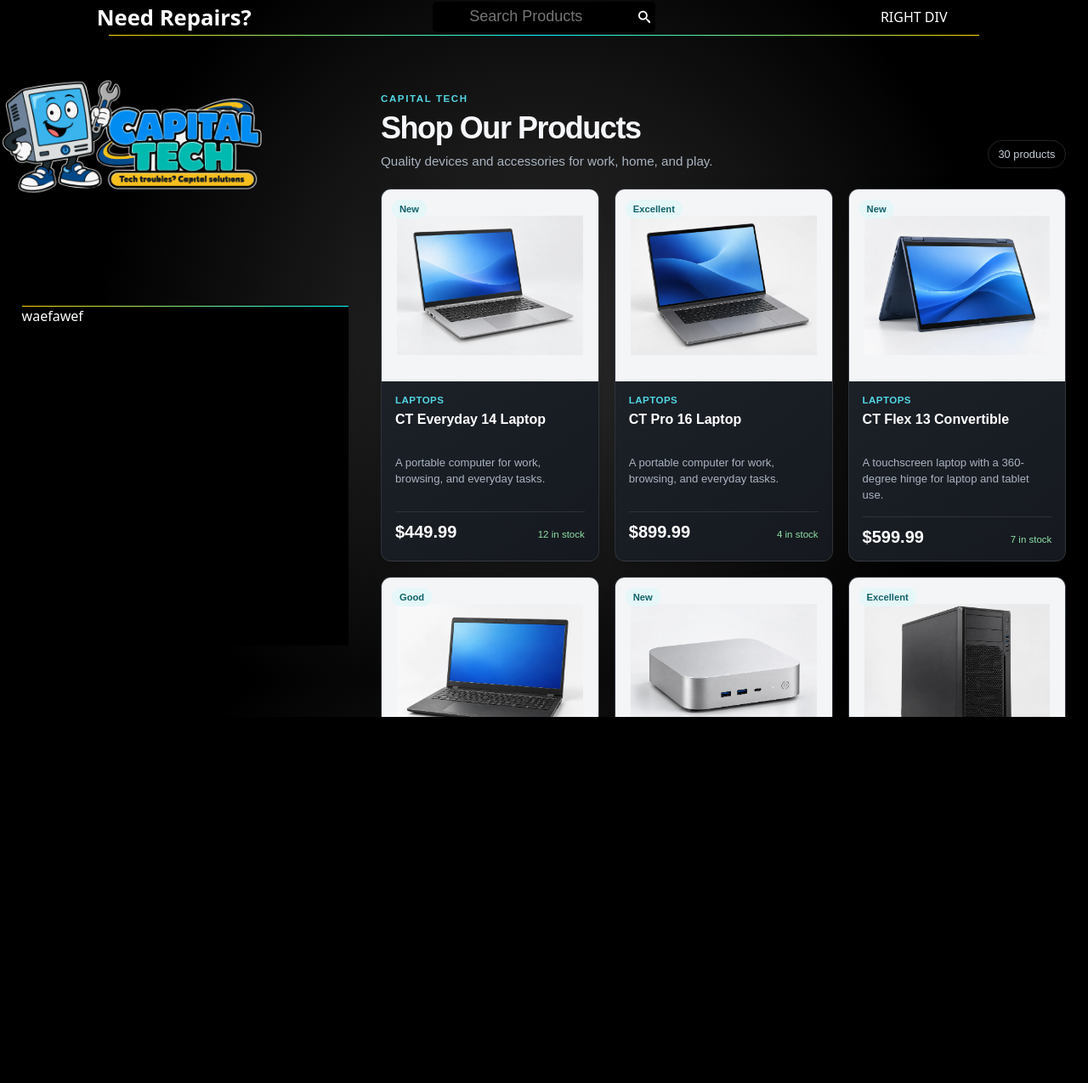
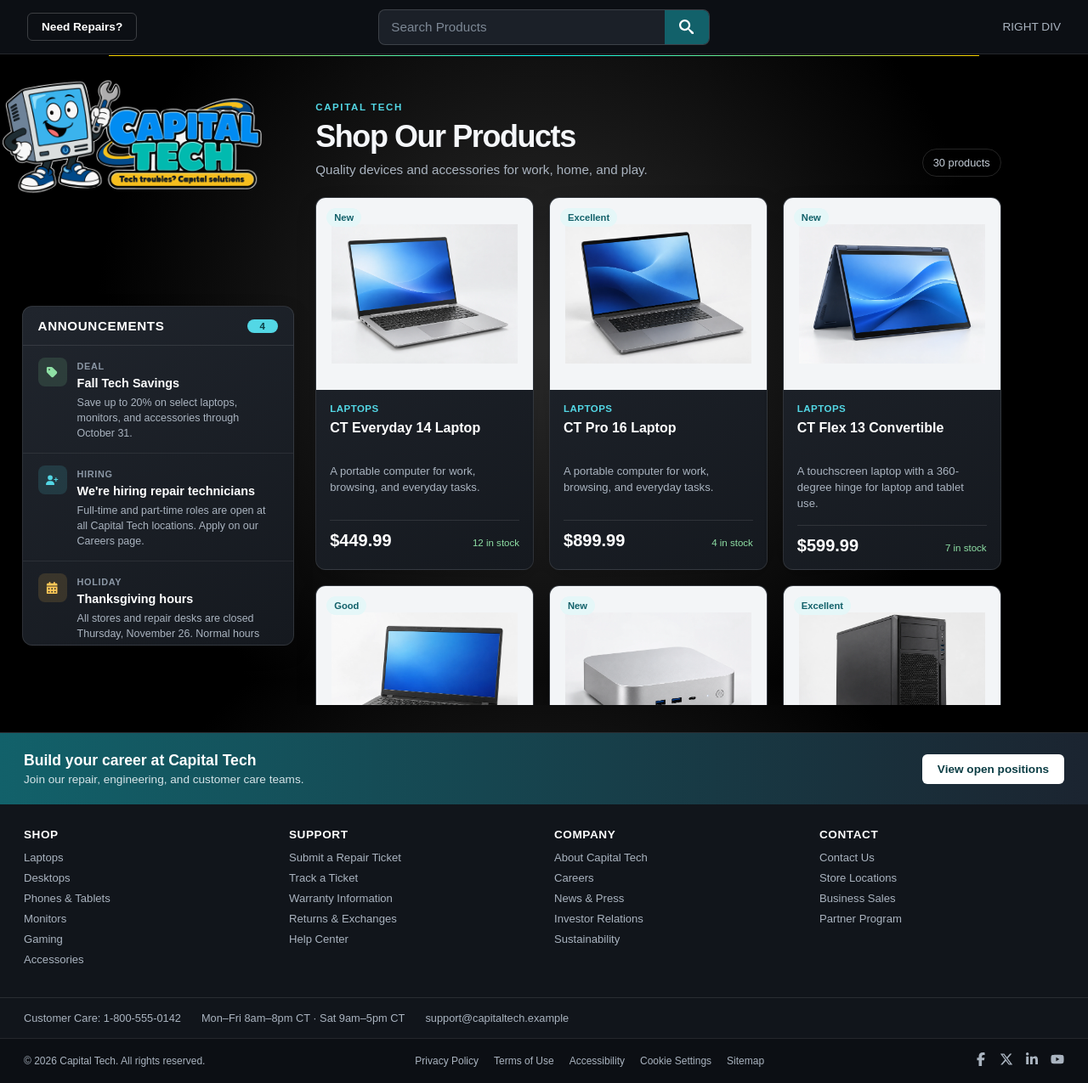
Before and after one commit to joshjones49/ticketing-system, a React (Vite) app in the folder torch-ticket-system/: page / in a window 1280 px wide. Shown: the whole page at 85% size. Before the commit the page ends 844 px from the top, so only its background shows below. Built offline with nearby package versions, Linux system fonts and the light colour scheme.

Commit message:
Used copilot to update CSS to an enterpirise look

```diff
--- a/torch-ticket-system/src/App.css
+++ b/torch-ticket-system/src/App.css
@@ -1,7 +1,7 @@
 .App {
   display: flex;
   flex-direction: column;
-  height: 100vh;
+  min-height: 100vh;
   width: 100vw;
   align-items: center;
 }
--- a/torch-ticket-system/src/App.jsx
+++ b/torch-ticket-system/src/App.jsx
@@ -4,6 +4,7 @@ import { Router, Route } from 'react-router-dom'
 import Navbar from './components/Navbar/Navbar'
 import Notif from './components/Notifications/Notif'
 import Main from './components/Main/Main'
+import Footer from './components/Footer/Footer'
 
 import tech_logo from './assets/logos/techLogo.png'
 
@@ -16,6 +17,7 @@ function App() {
       <img className="tech-logo" src={tech_logo} alt="Capital Tech" />
       <Notif />
       <Main />
+      <Footer />
     </div>
   )
 }
--- /dev/null
+++ b/torch-ticket-system/src/components/Footer/Footer.css
@@ -0,0 +1,126 @@
+.footer {
+  margin-top: auto;
+  width: 100%;
+  border-top: 1px solid rgb(255 255 255 / 10%);
+  background: #11151b;
+  color: #aab4c0;
+  font-family: Arial, sans-serif;
+  overflow: hidden;
+}
+
+.footer a {
+  color: inherit;
+  text-decoration: none;
+  transition: color 150ms ease;
+}
+
+.footer a:hover {
+  color: #53d7e5;
+}
+
+.footer ul {
+  margin: 0;
+  padding: 0;
+  list-style: none;
+}
+
+.footer-careers {
+  display: flex;
+  align-items: center;
+  justify-content: space-between;
+  gap: 20px;
+  padding: 22px 28px;
+  background: linear-gradient(90deg, #12616a, #1b2430);
+}
+
+.footer-careers h3 {
+  margin: 0 0 4px;
+  color: #fff;
+  font-size: 1.1rem;
+}
+
+.footer-careers p {
+  margin: 0;
+  font-size: 0.85rem;
+  color: #d6e4e8;
+}
+
+.footer .footer-cta {
+  flex: 0 0 auto;
+  padding: 10px 18px;
+  border-radius: 6px;
+  background: #fff;
+  color: #0b3d44;
+  font-size: 0.85rem;
+  font-weight: 700;
+}
+
+.footer .footer-cta:hover {
+  color: #0b3d44;
+  background: #e5f7f8;
+}
+
+.footer-columns {
+  display: grid;
+  grid-template-columns: repeat(auto-fit, minmax(150px, 1fr));
+  gap: 24px;
+  padding: 28px;
+}
+
+.footer-column h4 {
+  margin: 0 0 12px;
+  color: #fff;
+  font-size: 0.85rem;
+  letter-spacing: 0.04em;
+  text-transform: uppercase;
+}
+
+.footer-column li {
+  margin-bottom: 9px;
+  font-size: 0.82rem;
+}
+
+.footer-contact {
+  display: flex;
+  flex-wrap: wrap;
+  gap: 8px 24px;
+  padding: 16px 28px;
+  border-top: 1px solid rgb(255 255 255 / 10%);
+  font-size: 0.8rem;
+  font-style: normal;
+}
+
+.footer-bottom {
+  display: flex;
+  flex-wrap: wrap;
+  align-items: center;
+  justify-content: space-between;
+  gap: 14px 24px;
+  padding: 16px 28px;
+  border-top: 1px solid rgb(255 255 255 / 10%);
+  background: #0c0f14;
+  font-size: 0.75rem;
+}
+
+.footer-bottom p {
+  margin: 0;
+}
+
+.footer-legal {
+  display: flex;
+  flex-wrap: wrap;
+  gap: 6px 18px;
+}
+
+.footer-socials {
+  display: flex;
+  gap: 14px;
+  font-size: 1rem;
+}
+
+@media (max-width: 600px) {
+  .footer-careers {
+    flex-direction: column;
+    align-items: flex-start;
+  }
+}
--- /dev/null
+++ b/torch-ticket-system/src/components/Footer/Footer.jsx
@@ -0,0 +1,80 @@
+import './Footer.css'
+
+import { FaFacebookF, FaLinkedinIn, FaXTwitter, FaYoutube } from 'react-icons/fa6'
+
+const columns = [
+  {
+    title: 'Shop',
+    links: ['Laptops', 'Desktops', 'Phones & Tablets', 'Monitors', 'Gaming', 'Accessories'],
+  },
+  {
+    title: 'Support',
+    links: ['Submit a Repair Ticket', 'Track a Ticket', 'Warranty Information', 'Returns & Exchanges', 'Help Center'],
+  },
+  {
+    title: 'Company',
+    links: ['About Capital Tech', 'Careers', 'News & Press', 'Investor Relations', 'Sustainability'],
+  },
+  {
+    title: 'Contact',
+    links: ['Contact Us', 'Store Locations', 'Business Sales', 'Partner Program'],
+  },
+]
+
+const socials = [
+  { label: 'Facebook', icon: <FaFacebookF /> },
+  { label: 'X', icon: <FaXTwitter /> },
+  { label: 'LinkedIn', icon: <FaLinkedinIn /> },
+  { label: 'YouTube', icon: <FaYoutube /> },
+]
+
+const legal = ['Privacy Policy', 'Terms of Use', 'Accessibility', 'Cookie Settings', 'Sitemap']
+
+const Footer = () => {
+  return (
+    <footer className='footer'>
+      <div className='footer-careers'>
+        <div>
+          <h3>Build your career at Capital Tech</h3>
+          <p>Join our repair, engineering, and customer care teams.</p>
+        </div>
+        <a className='footer-cta' href='#careers'>View open positions</a>
+      </div>
+
+      <div className='footer-columns'>
+        {columns.map((column) => (
+          <nav className='footer-column' key={column.title} aria-label={column.title}>
+            <h4>{column.title}</h4>
+            <ul>
+              {column.links.map((link) => (
+                <li key={link}><a href='#'>{link}</a></li>
+              ))}
+            </ul>
+          </nav>
+        ))}
+      </div>
+
+      <address className='footer-contact'>
+        <span>Customer Care: 1-800-555-0142</span>
+        <span>Mon–Fri 8am–8pm CT · Sat 9am–5pm CT</span>
+        <a href='mailto:support@capitaltech.example'>support@capitaltech.example</a>
+      </address>
+
+      <div className='footer-bottom'>
+        <p>© {new Date().getFullYear()} Capital Tech. All rights reserved.</p>
+        <ul className='footer-legal'>
+          {legal.map((item) => (
+            <li key={item}><a href='#'>{item}</a></li>
+          ))}
+        </ul>
+        <div className='footer-socials'>
+          {socials.map((social) => (
+            <a key={social.label} href='#' aria-label={social.label}>{social.icon}</a>
+          ))}
+        </div>
+      </div>
+    </footer>
+  )
+}
+
+export default Footer
--- a/torch-ticket-system/src/components/Main/Main.css
+++ b/torch-ticket-system/src/components/Main/Main.css
@@ -1,9 +1,8 @@
 .main {
-  position: absolute;
-  top: 80px;
-  left: 32%;
+  align-self: flex-end;
+  margin: 24px 5% 32px 0;
   width: 63%;
-  height: calc(100vh - 96px);
+  height: calc(100vh - 120px);
   padding: 30px clamp(18px, 3vw, 42px);
   overflow-y: auto;
   color: #f5f7fa;
@@ -185,10 +184,8 @@
 
 @media (max-width: 760px) {
   .main {
-    top: 80px;
-    left: 0;
+    margin-right: 0;
     width: 100%;
-    height: calc(100vh - 90px);
     padding: 24px 16px;
   }
 
--- a/torch-ticket-system/src/components/Navbar/Navbar.css
+++ b/torch-ticket-system/src/components/Navbar/Navbar.css
@@ -1,58 +1,86 @@
 .navbar{
-    height: 5%;
+    box-sizing: border-box;
+    height: 64px;
     width: 100vw;
-    background-color: transparent;
+    padding: 0 32px;
+    background-color: #0c0f14;
+    border-bottom: 1px solid rgb(255 255 255 / 10%);
+    font-family: Arial, sans-serif;
     display: flex;
     align-items: center;
     justify-content: space-between;
+    gap: 24px;
 }
 
 .nav-divs{
     height: 100%;
-    width: 32%;
+    flex: 1 1 0;
     display: flex;
     align-items: center;
     justify-content: center;
+    color: #aab4c0;
+    font-size: 0.85rem;
+}
+
+.nav-divs:first-child{
+    justify-content: flex-start;
+}
+
+.nav-divs:last-child{
+    justify-content: flex-end;
 }
 
 .search{
     display: flex;
-    justify-content: center;
     align-items: center;
-    height: 100%;
-    width: 43%;
-    /* background-image: linear-gradient(to right, blue, purple, red, purple, blue); */
+    width: 100%;
+    max-width: 520px;
+    height: 40px;
+    border: 1px solid rgb(255 255 255 / 15%);
+    border-radius: 8px;
+    background: #1b2028;
+    overflow: hidden;
+    transition: border-color 150ms ease, box-shadow 150ms ease;
+}
+
+.search:focus-within{
+    border-color: #53d7e5;
+    box-shadow: 0 0 0 3px rgb(83 215 229 / 20%);
 }
 
 .search > button{
-    background-color: black;
+    background-color: #12616a;
     border: none;
-    height: 92%;
-    width: 15%;
-    border-radius: 0px 5px 5px 0px;
+    height: 100%;
+    width: 52px;
+    flex: 0 0 auto;
     color: white;
-    font-size: 1.5rem;
+    font-size: 1.1rem;
     display: flex;
     justify-content: center;
     align-items: center;
     cursor: pointer;
-    transition: ease-in-out 0.3s;
+    transition: background-color 150ms ease;
 }
 
 .search>button:hover{
-    transform: scale(110%);
-    color: aqua;
+    background-color: #1a8591;
 }
 
 .search > input{
-    height: 92%;
+    flex: 1;
+    min-width: 0;
+    height: 100%;
+    padding: 0 14px;
     border: none;
-    border-radius: 5px 0px 0px 5px;
-    display: flex;
-    text-align: center;
-    background-color: black;
+    outline: none;
+    background: transparent;
     color: white;
-    font-size: 18px;
+    font-size: 0.95rem;
+}
+
+.search > input::placeholder{
+    color: #7d8895;
 }
 
 .logo{
@@ -76,11 +104,30 @@
     text-decoration: none;
     color: white;
     cursor: pointer;
-    transition: ease-in-out 0.3s;
-    font-size: .8rem;
+    transition: color 150ms ease, border-color 150ms ease;
+    padding: 8px 16px;
+    border: 1px solid rgb(255 255 255 / 20%);
+    border-radius: 6px;
+}
+
+.repair-link h1{
+    margin: 0;
+    font-size: 0.85rem;
+    font-weight: 700;
 }
 
 .repair-link:hover{
-    transform: scale(110%);
-    color: aqua;
+    color: #53d7e5;
+    border-color: #53d7e5;
 }
+
+@media (max-width: 760px){
+    .navbar{
+        padding: 0 14px;
+        gap: 10px;
+    }
+
+    .nav-divs:last-child{
+        display: none;
+    }
+}
--- a/torch-ticket-system/src/components/Notifications/Notif.css
+++ b/torch-ticket-system/src/components/Notifications/Notif.css
@@ -3,16 +3,120 @@
     z-index: -80;
     top: 45%;
     left: 2%;
-    width: 30%;
+    width: 25%;
     height: 50%;
-    background-image: linear-gradient(to bottom right, gold, aqua, gold);
-    display: flex;
-    align-items: end;
-    justify-content: center;
+    font-family: Arial, sans-serif;
 }
 
 .notif-ctn{
-    background-color: black;
-    height: 99.8%;
+    display: flex;
+    flex-direction: column;
+    height: 100%;
     width: 100%;
+    box-sizing: border-box;
+    overflow: hidden;
+    border: 1px solid rgb(255 255 255 / 10%);
+    border-radius: 12px;
+    background: linear-gradient(145deg, #20252d, #15191f);
+    box-shadow: 0 8px 22px rgb(0 0 0 / 20%);
 }
+
+.notif-header{
+    display: flex;
+    align-items: center;
+    justify-content: space-between;
+    padding: 14px 18px;
+    border-bottom: 1px solid rgb(255 255 255 / 10%);
+}
+
+.notif-header h2{
+    margin: 0;
+    color: #fff;
+    font-size: 0.95rem;
+    letter-spacing: 0.04em;
+    text-transform: uppercase;
+}
+
+.notif-badge{
+    min-width: 22px;
+    padding: 2px 7px;
+    border-radius: 999px;
+    background: #53d7e5;
+    color: #0b3d44;
+    font-size: 0.72rem;
+    font-weight: 700;
+    text-align: center;
+}
+
+.notif-list{
+    flex: 1;
+    margin: 0;
+    padding: 0;
+    overflow-y: auto;
+    list-style: none;
+    scrollbar-width: thin;
+    scrollbar-color: transparent transparent;
+}
+
+.notif-ctn:hover .notif-list{
+    scrollbar-color: rgb(255 255 255 / 35%) transparent;
+}
+
+.notif-item{
+    display: flex;
+    gap: 12px;
+    padding: 14px 18px;
+    border-bottom: 1px solid rgb(255 255 255 / 8%);
+    transition: background-color 150ms ease;
+}
+
+.notif-item:last-child{
+    border-bottom: none;
+}
+
+.notif-item:hover{
+    background-color: rgb(255 255 255 / 4%);
+}
+
+.notif-icon{
+    display: flex;
+    flex: 0 0 34px;
+    align-items: center;
+    justify-content: center;
+    height: 34px;
+    border-radius: 8px;
+    background: rgb(83 215 229 / 12%);
+    color: #53d7e5;
+    font-size: 0.9rem;
+}
+
+.notif-deal .notif-icon{ background: rgb(143 224 165 / 14%); color: #8fe0a5; }
+.notif-hiring .notif-icon{ background: rgb(83 215 229 / 14%); color: #53d7e5; }
+.notif-holiday .notif-icon{ background: rgb(255 200 87 / 14%); color: #ffc857; }
+.notif-eotw .notif-icon{ background: rgb(255 215 0 / 14%); color: gold; }
+
+.notif-body{
+    min-width: 0;
+}
+
+.notif-type{
+    color: #8b97a5;
+    font-size: 0.68rem;
+    font-weight: 700;
+    letter-spacing: 0.06em;
+    text-transform: uppercase;
+}
+
+.notif-body h3{
+    margin: 3px 0 4px;
+    color: #fff;
+    font-size: 0.9rem;
+    line-height: 1.3;
+}
+
+.notif-body p{
+    margin: 0;
+    color: #aab4c0;
+    font-size: 0.78rem;
+    line-height: 1.45;
+}
--- a/torch-ticket-system/src/components/Notifications/Notif.jsx
+++ b/torch-ticket-system/src/components/Notifications/Notif.jsx
@@ -1,10 +1,61 @@
 import './Notif.css'
+
+import { FaTag, FaUserPlus, FaCalendarDays, FaTrophy } from 'react-icons/fa6'
+
+const notifications = [
+  {
+    id: 'deal',
+    type: 'Deal',
+    icon: <FaTag />,
+    title: 'Fall Tech Savings',
+    message: 'Save up to 20% on select laptops, monitors, and accessories through October 31.',
+  },
+  {
+    id: 'hiring',
+    type: 'Hiring',
+    icon: <FaUserPlus />,
+    title: "We're hiring repair technicians",
+    message: 'Full-time and part-time roles are open at all Capital Tech locations. Apply on our Careers page.',
+  },
+  {
+    id: 'holiday',
+    type: 'Holiday',
+    icon: <FaCalendarDays />,
+    title: 'Thanksgiving hours',
+    message: 'All stores and repair desks are closed Thursday, November 26. Normal hours resume Friday.',
+  },
+  {
+    id: 'eotw',
+    type: 'Employee of the Week',
+    icon: <FaTrophy />,
+    title: 'Congratulations, Jordan M.',
+    message: 'Recognized for resolving 18 repair tickets with 100% customer satisfaction this week.',
+  },
+]
 
 const Notif = () => {
   return (
-    <div className='notif'>
-      <div className='notif-ctn'>waefawef</div>
-    </div>
+    <aside className='notif' aria-label='Notifications'>
+      <div className='notif-ctn'>
+        <header className='notif-header'>
+          <h2>Announcements</h2>
+          <span className='notif-badge'>{notifications.length}</span>
+        </header>
+
+        <ul className='notif-list'>
+          {notifications.map((item) => (
+            <li className={`notif-item notif-${item.id}`} key={item.id}>
+              <span className='notif-icon'>{item.icon}</span>
+              <div className='notif-body'>
+                <span className='notif-type'>{item.type}</span>
+                <h3>{item.title}</h3>
+                <p>{item.message}</p>
+              </div>
+            </li>
+          ))}
+        </ul>
+      </div>
+    </aside>
   )
 }
 
```
